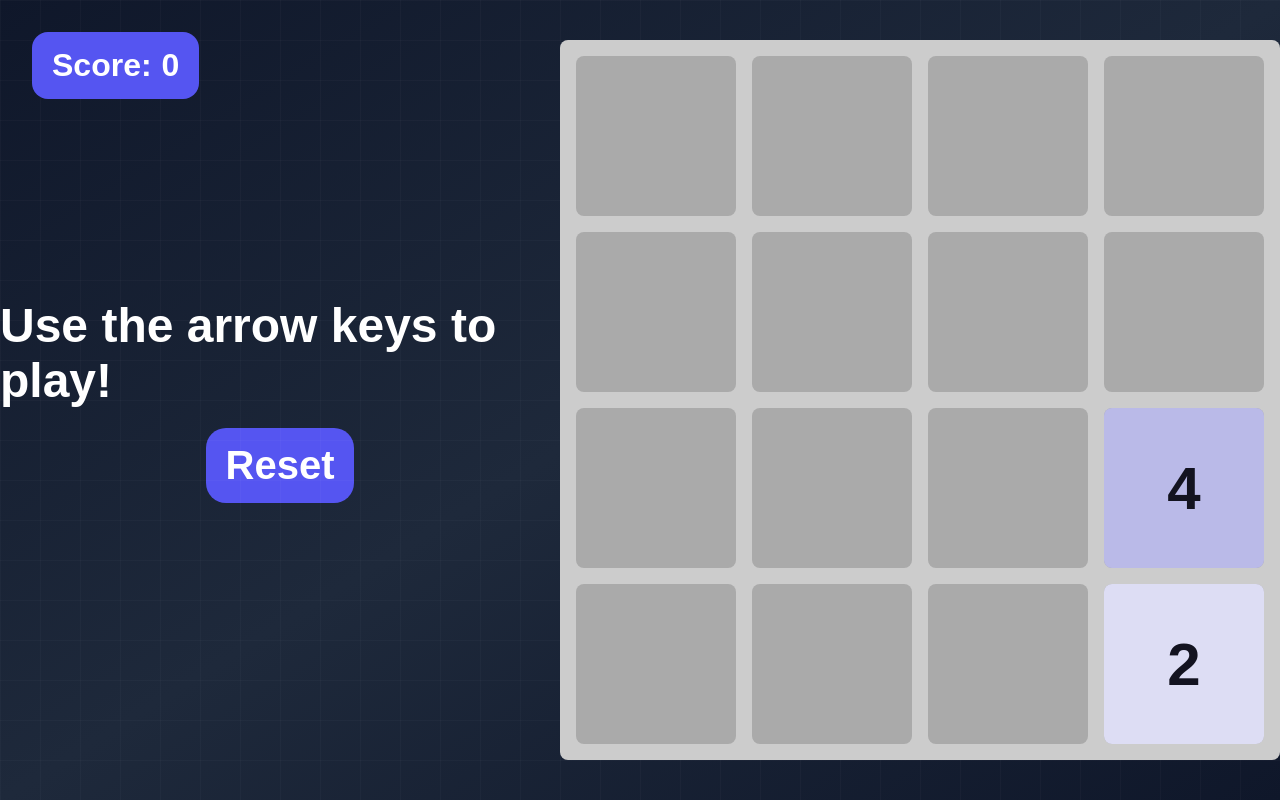
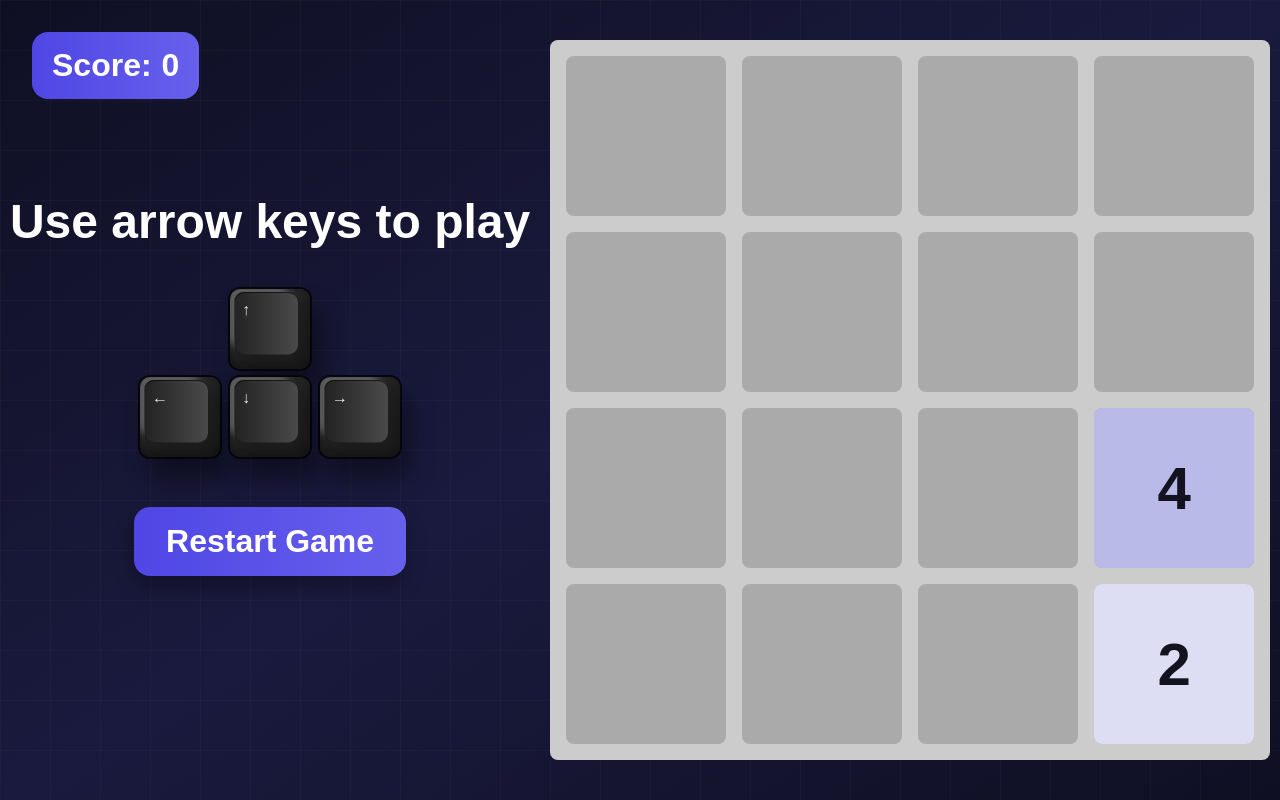
Before and after one commit to tdogcodes/Javascript-2048-Game, a plain HTML site: page index.html in a window 1280 px wide. Drawn offline with Linux system fonts and the light colour scheme.

Commit message:
styled up to match the landing page, also added the keycap component

```diff
--- a/index.html
+++ b/index.html
@@ -14,8 +14,31 @@
             <span id="scoreElement">0</span>
         </div>
         <div class="controls">
-            <div class="dir">Use the arrow keys to play!</div>
-            <button id="reset-button">Reset</button>
+            <span class="dir">Use arrow keys to play</span>
+            <div class="keycap-container">
+                <div class="up-key">
+                    <article class="keycap">
+                    <aside class="letter">↑</aside>
+                    </article>
+                <div class="other-keys">
+                    <article class="keycap">
+                    <aside class="letter">←</aside>
+                    </article>
+                    <article class="keycap">
+                    <aside class="letter">↓</aside>
+                    </article>
+                    <article class="keycap">
+                    <aside class="letter">→</aside>
+                    </article>
+                    </div>
+                </div>
+            </div>
+            <button class="fancy-button">
+                <div class="fancy-button-bg"></div>
+                <div class="fancy-button-content">
+                    Restart Game
+                </div>
+            </button>
         </div>
         <div id="game-board"></div>
 </body>
--- a/script.js
+++ b/script.js
@@ -10,7 +10,7 @@ grid.randomEmptyCell().tile = new Tile(gameBoard)
 grid.randomEmptyCell().tile = new Tile(gameBoard)
 setupInput()
 
-const resetButton = document.getElementById("reset-button");
+const resetButton = document.querySelector(".fancy-button");
 resetButton.addEventListener("click", () => {
   window.location.reload(); // Refreshes the page
 });
--- a/styles.css
+++ b/styles.css
@@ -4,8 +4,8 @@
   }
 
   :root {
-  --dark: #0f172a;           /* Tailwind's slate-900 */
-  --dark-lighter: #1e293b;   /* Tailwind's slate-800 */
+  --dark: #0f0f23;           /* Tailwind's slate-900 */
+  --dark-lighter: #1a1a3e;   /* Tailwind's slate-800 */
 }
 
   body {
@@ -30,7 +30,7 @@
     background-image:
       linear-gradient(to right, rgba(255,255,255,0.05) 1px, transparent 1px),
       linear-gradient(to bottom, rgba(255,255,255,0.05) 1px, transparent 1px);
-    background-size: 40px 40px;
+    background-size: 50px 50px;
     opacity: 0.5;
     pointer-events: none; /* so it doesn't block clicks */
     z-index: 0;
@@ -63,7 +63,7 @@
     left: 1em;
     padding: 15px 20px;
     border-radius: .5em;
-    background: hsl(240, 85%, 64%);
+    background: linear-gradient(to right, #4f46e5, #6760ec);
     color: #ffffff;
     font-size: 2rem;
     font-weight: bold;
@@ -84,24 +84,56 @@
       margin: auto;
       color: #ffffff;
       font-size: 6vmin;
-      width: 100%;;
+      width: 100%;
+      margin-bottom: 40px;
     }
 
-    #reset-button{
-      padding: 15px 20px;
-      border-radius: .5em;
-      background: hsl(240, 85%, 64%);
-      color: #ffffff;
-      font-size: 5vmin;
+    .fancy-button {
+      position: relative;
+      padding: 1rem 2rem;
+      border: none;
+      border-radius: 1rem;
       font-weight: bold;
-      border: none;
-      margin: auto;
-      margin-top: .5em;
-      transition: background-color 200ms ease-in-out;
+      font-size: 2rem;
+      color: white;
+      background: linear-gradient(to right, #4f46e5, #6760ec); /* primary to secondary */
+      overflow: hidden;
+      box-shadow: 0 10px 20px rgba(0, 0, 0, 0.3);
+      cursor: pointer;
+      transition: transform 0.2s ease, box-shadow 0.2s ease;
+      margin: 30px 0;
+      z-index: 999;
+    }
 
-      &:hover{
-        background-color: hsl(240, 89%, 58%);
-      }
+    .fancy-button:active {
+      transform: scale(0.98);
+    }
+
+    .fancy-button:hover {
+      transform: scale(1.05) translateY(-2px);
+    }
+
+    /* Hover background overlay */
+    .fancy-button-bg {
+      position: absolute;
+      inset: 0;
+      background: linear-gradient(to right, #6760ec , #4f46e5); /* reversed */
+      opacity: 0;
+      transition: opacity 0.3s ease;
+      z-index: 0;
+    }
+
+    .fancy-button:hover .fancy-button-bg {
+      opacity: 1;
+    }
+
+    /* Content stays above overlay */
+    .fancy-button-content {
+      position: relative;
+      display: flex;
+      align-items: center;
+      gap: 0.75rem;
+      z-index: 1;
     }
   }
 
@@ -146,3 +178,99 @@
       transform: scale(0);
     }
   }
+
+  /* From Uiverse.io by 20essentials */
+.keycap {
+  position: relative;
+  display: inline-block;
+  width: 80px;
+  height: 80px;
+  border-radius: 10px;
+  background: linear-gradient(180deg, #282828, #202020);
+  box-shadow:
+    inset -8px 0 8px rgba(0, 0, 0, 0.15),
+    inset 0 -8px 8px rgba(0, 0, 0, 0.25),
+    0 0 0 2px rgba(0, 0, 0, 0.75),
+    10px 20px 25px rgba(0, 0, 0, 0.4);
+  overflow: hidden;
+  transition:
+    transform 0.1s ease-in-out,
+    box-shadow 0.1s ease-in;
+  user-select: none;
+  -webkit-tap-highlight-color: transparent;
+
+  .letter {
+    position: absolute;
+    left: 12px;
+    top: 12px;
+    color: #e9e9e9;
+    font-size: 16px;
+    transition: transform 0.1s ease-in-out;
+  }
+
+  &::before {
+    content: "";
+    position: absolute;
+    top: 3px;
+    left: 4px;
+    bottom: 14px;
+    right: 12px;
+    background: linear-gradient(90deg, #232323, #4a4a4a);
+    border-radius: 10px;
+    box-shadow:
+      -10px -10px 10px rgba(255, 255, 255, 0.25),
+      10px 5px 10px rgba(0, 0, 0, 0.15);
+    border-left: 1px solid #0004;
+    border-bottom: 1px solid #0004;
+    border-top: 1px solid #0009;
+    transition: all 0.1s ease-in-out;
+  }
+
+  &:hover {
+    transform: translateY(2px);
+    box-shadow:
+      inset -4px 0 4px rgba(0, 0, 0, 0.1),
+      inset 0 -4px 4px rgba(0, 0, 0, 0.15),
+      0 0 0 2px rgba(0, 0, 0, 0.5),
+      5px 10px 15px rgba(0, 0, 0, 0.3);
+
+    &::before {
+      top: 5px;
+      left: 5px;
+      bottom: 11px;
+      right: 11px;
+      box-shadow:
+        -5px -5px 5px rgba(255, 255, 255, 0.15),
+        5px 3px 5px rgba(0, 0, 0, 0.1);
+    }
+
+    .letter {
+      transform: translateY(1px);
+    }
+  }
+}
+
+.keycap-container {
+  display: flex;
+  flex-direction: column;
+
+  .up-key{
+    width: 100%;
+    margin: auto;
+    display: flex;
+    flex-direction: column;
+    justify-content: center;
+    align-items: center;
+    padding-bottom: 10px;
+    margin-bottom: 10px;
+  }
+  .other-keys {
+    margin-top: 8px;
+    display: flex;
+    flex-direction: row;
+    justify-content: center;
+    align-items: center;
+    gap: 10px;
+  }
+
+}
```
